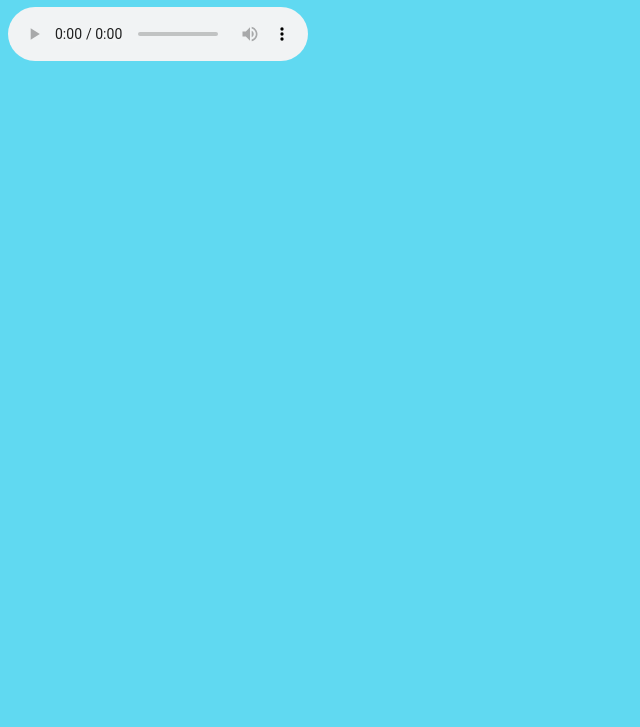
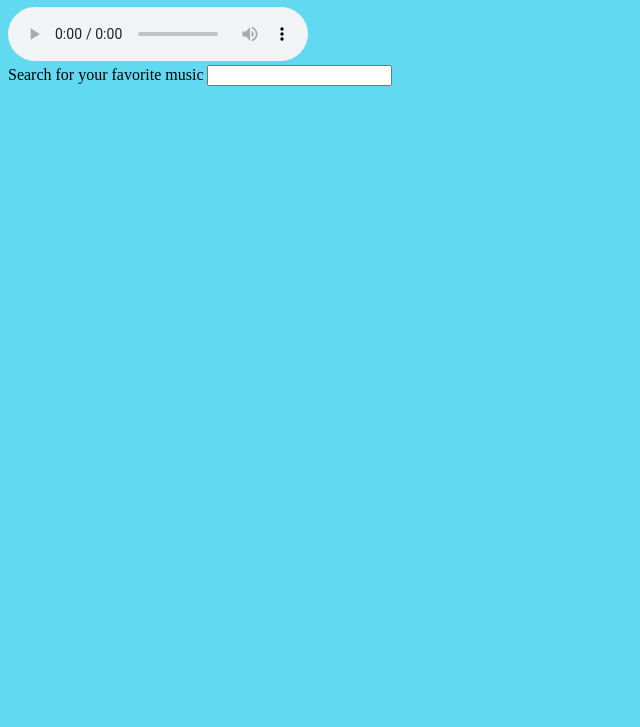
Before and after one commit to franciswalsh/week-four-project, a plain HTML site: page soundcloud/index.html in a window 1280 px wide. Shown: the part 73-800 px from the top of the page, without its empty margins (0-640 px from the left). Drawn offline with Linux system fonts and the light colour scheme.

Commit message:
update to index file

```diff
--- a/soundcloud/index.html
+++ b/soundcloud/index.html
@@ -14,7 +14,8 @@
     </section>
     <section class="search">
       <form class="search-form">
-
+        <label for="musicSearchBar">Search for your favorite music</label>
+        <input type="text" name="musicSearchBar" id="musicSearchBar">
       </form>
     </section>
     <section class="results"></section>
```
